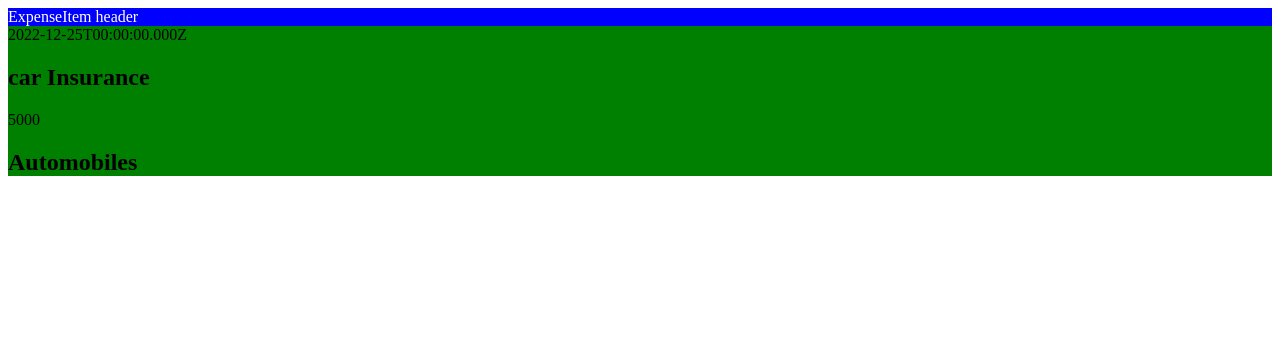
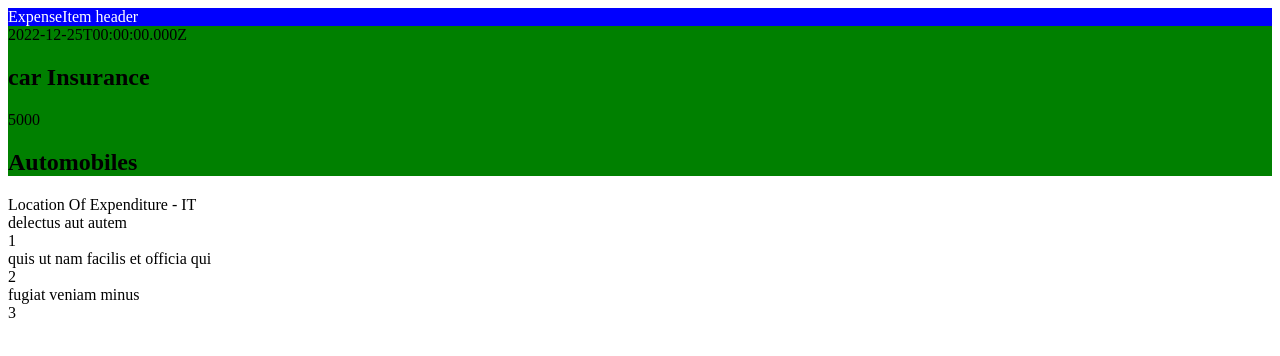
Before and after one commit to shiwani295/ReactJS-Project, a React (Create React App) app: page / in a window 1280 px wide. Shown: the top 356 px of the page. Built offline with nearby package versions, Linux system fonts and the light colour scheme.

Commit message:
Passing Data

```diff
--- a/src/App.js
+++ b/src/App.js
@@ -1,11 +1,36 @@
 import ExpenseItem from "./components/ExpenseItem";
 import Expenses from "./components/Expenses";
+import Props from "./components/Props";
 
 function App() {
+  // single item props in propstask8.js
+  const LocationOfExpenditure = "IT";
+  const arr = [
+    {
+      userId: 1,
+      id: 1,
+      title: "delectus aut autem",
+      completed: false,
+    },
+    {
+      userId: 1,
+      id: 2,
+      title: "quis ut nam facilis et officia qui",
+      completed: false,
+    },
+    {
+      userId: 1,
+      id: 3,
+      title: "fugiat veniam minus",
+      completed: false,
+    },
+  ];
   return (
     <div className="App">
-      {<ExpenseItem />}
-      {<Expenses />}
+      <ExpenseItem />
+      <Expenses />
+      {/* send all data in Props.js through arr or single data using props */}
+      <Props locationexpenditure={LocationOfExpenditure} MultipleData={arr} />
     </div>
   );
 }
--- /dev/null
+++ b/src/components/Props.js
@@ -0,0 +1,22 @@
+import React from "react";
+function Props(props) {
+  return (
+    <>
+      <div>Location Of Expenditure - {props.locationexpenditure}</div>
+      {props.MultipleData.map((item) => {
+        console.log(item);
+
+        return (
+          <>
+            <div>{item.title}</div>
+            <div>{item.id}</div>
+          </>
+        );
+      })}
+
+      <div> </div>
+    </>
+  );
+}
+
+export default Props;
```
